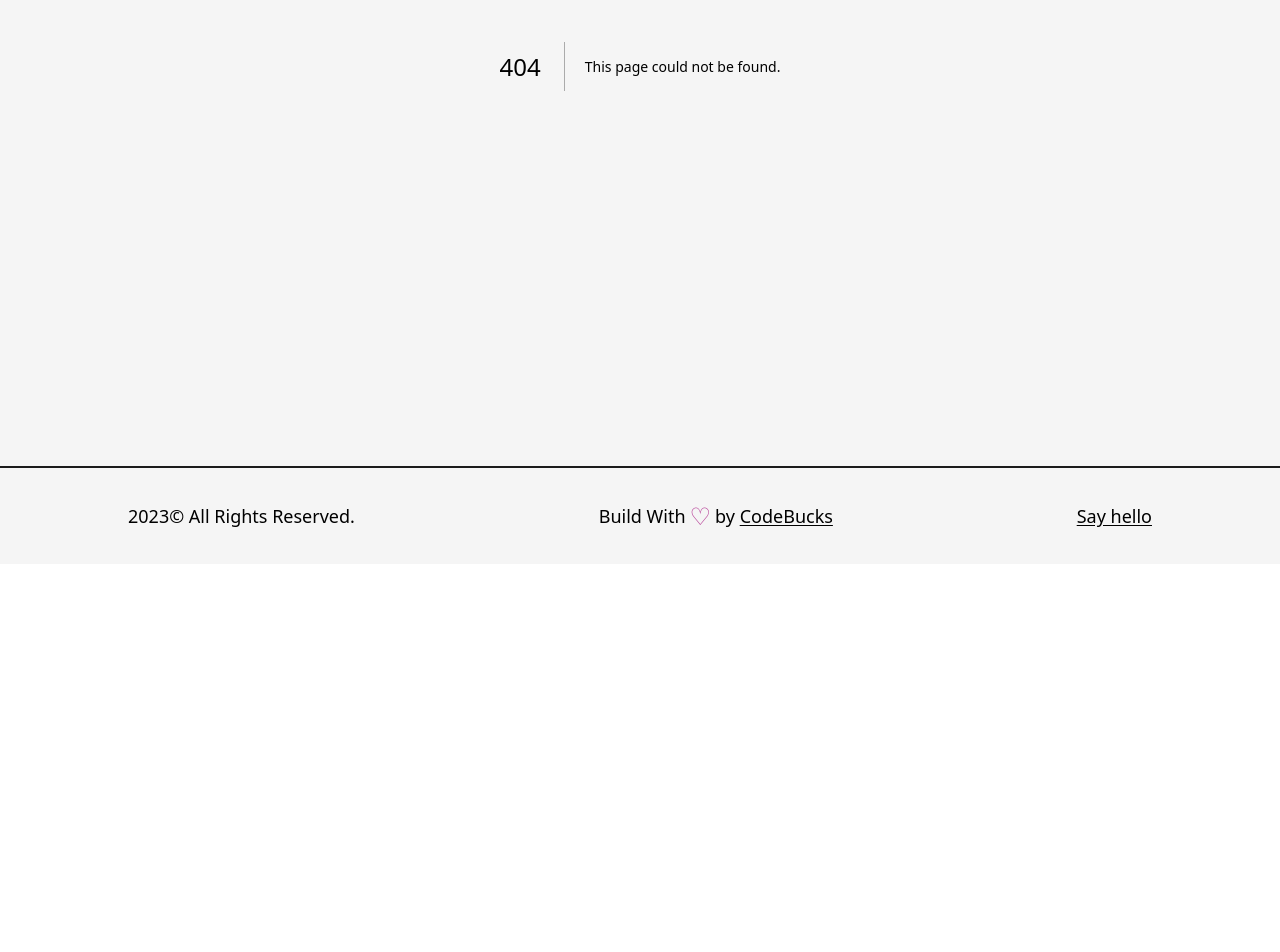
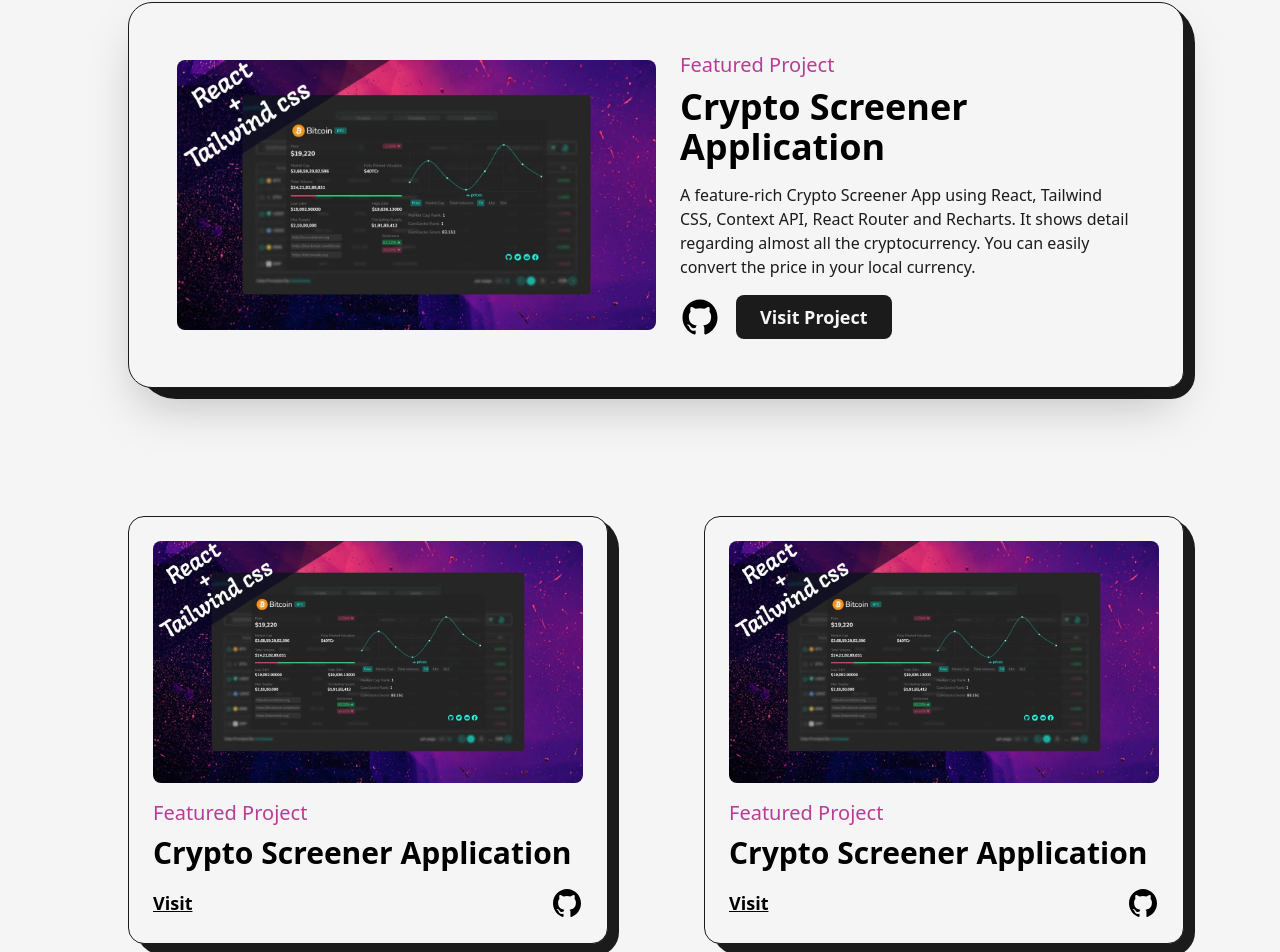
Before and after one commit to LanaVol/portfolio, a Next.js app: page /projects in a window 1280 px wide. Before the commit this address had no page. Shown: the part 422-1374 px from the top of the page. Before the commit the page ends 986 px from the top, so only its background shows below. Built offline with nearby package versions, Linux system fonts and the light colour scheme.

Commit message:
create projectPage

```diff
--- a/src/pages/about.js
+++ b/src/pages/about.js
@@ -50,20 +50,20 @@
                 Biography
               </h2>
               <p className="font-medium">
-                - Hi, I'm CodeBucks, a web developer and UI/UX designer with a
-                passion for creating beautiful, functional, and user-centered
-                digital experiences. With 4 years of experience in the field. I
-                am always looking for new and innovative ways to bring my
-                clients' visions to life.
+                - Hi, I&#039;m CodeBucks, a web developer and UI/UX designer
+                with a passion for creating beautiful, functional, and
+                user-centered digital experiences. With 4 years of experience in
+                the field. I am always looking for new and innovative ways to
+                bring my clients&#039; visions to life.
               </p>
               <p className="my-4 font-medium">
                 - I believe that design is about more than just making things
-                look pretty – it's about solving problems and creating
+                look pretty – it&#039;s about solving problems and creating
                 intuitive, enjoyable experiences for users.
               </p>
               <p className="font-medium">
-                - Whether I'm working on a website, mobile app, or other digital
-                product, I bring my commitment to design excellence and
+                - Whether I&#039;m working on a website, mobile app, or other
+                digital product, I bring my commitment to design excellence and
                 user-centered thinking to every project I work on. I look
                 forward to the opportunity to bring my skills and passion to
                 your next project.
--- /dev/null
+++ b/src/pages/projects.js
@@ -0,0 +1,172 @@
+import React from "react";
+import Head from "next/head";
+import Layout from "@/components/Layout";
+import AnimatedText from "@/components/AnimatedText";
+import Link from "next/link";
+import Image from "next/image";
+import { GithubIcon } from "@/components/Icons";
+import project1 from "../../public/images/projects/crypto-screener-cover-image.jpg";
+
+const FeaturedProject = ({ type, title, summary, img, link, github }) => {
+  return (
+    <article className="w-full flex items-center justify-between rounded-br-2xl rounded-3xl border border-solid border-dark bg-light shadow-2xl p-12 relative">
+      <div className="absolute top-0 -right-3 -z-10 w-[100.5%] h-[103%] rounded-[2.5rem] bg-dark rounded-br-3xl" />
+      <Link
+        href={link}
+        target="_blank"
+        className="w-1/2 cursor-pointer overflow-hidden rounded-lg"
+      >
+        <Image src={img} alt={title} className="w-full h-auto" />
+      </Link>
+
+      <div className="w-1/2 flex flex-col items-start justify-between pl-6">
+        <span className="text-primary font-medium text-xl">{type}</span>
+        <Link
+          href={link}
+          target="_blank"
+          className="hover:underline underline-offset-2"
+        >
+          <h2 className="my-2 w-full text-left text-4xl font-bold">{title}</h2>
+        </Link>
+        <p className="my-2 font-medium text-dark">{summary}</p>
+
+        <div className="mt-2 flex items-center">
+          <Link href={github} target="_blank" className="w-10">
+            <GithubIcon />
+          </Link>
+          <Link
+            href={link}
+            target="_blank"
+            className="ml-4 rounded-lg bg-dark text-light p-2 px-6 text-lg font-semibold"
+          >
+            Visit Project
+          </Link>
+        </div>
+      </div>
+    </article>
+  );
+};
+
+const Project = ({ title, type, img, link, github }) => {
+  return (
+    <article className="w-full flex flex-col items-center justify-center rounded-2xl border border-solid border-dark bg-light p-6 relative relative">
+      <div className="absolute top-0 -right-3 -z-10 w-[101.5%] h-[103%] rounded-[2rem] bg-dark rounded-br-3xl" />
+      <Link
+        href={link}
+        target="_blank"
+        className="w-full cursor-pointer overflow-hidden rounded-lg"
+      >
+        <Image src={img} alt={title} className="w-full h-auto" />
+      </Link>
+
+      <div className="w-full flex flex-col items-start justify-between mt-4">
+        <span className="text-primary font-medium text-xl">{type}</span>
+        <Link
+          href={link}
+          target="_blank"
+          className="hover:underline underline-offset-2"
+        >
+          <h2 className="my-2 w-full text-left text-3xl font-bold">{title}</h2>
+        </Link>
+
+        <div className="w-full mt-2 flex items-center justify-between">
+          <Link
+            href={link}
+            target="_blank"
+            className="rounded-lg text-lg font-semibold underline"
+          >
+            Visit
+          </Link>
+          <Link href={github} target="_blank" className="w-8">
+            <GithubIcon />
+          </Link>
+        </div>
+      </div>
+    </article>
+  );
+};
+
+const projects = () => {
+  return (
+    <>
+      <Head>
+        <title>SV | Projects Page</title>
+        <meta name="description" content="any description" />
+      </Head>
+      <main className="w-full mb-16 flex flex-col items-center justify-center">
+        <Layout className="pt-16">
+          <AnimatedText
+            text="Imagination Trumps Knowledge!"
+            className="mb-16"
+          />
+
+          <div className="grid grid-cols-12 gap-24 gap-y-32">
+            <div className="col-span-12">
+              <FeaturedProject
+                title="Crypto Screener Application"
+                img={project1}
+                summary="A feature-rich Crypto Screener App using React, Tailwind CSS, Context API, React Router and Recharts. It shows detail regarding almost all the cryptocurrency. You can easily convert the price in your local currency."
+                link="/"
+                github="/"
+                type="Featured Project"
+              />
+            </div>
+            <div className="col-span-6">
+              <Project
+                title="Crypto Screener Application"
+                img={project1}
+                summary="A feature-rich Crypto Screener App using React, Tailwind CSS, Context API, React Router and Recharts. It shows detail regarding almost all the cryptocurrency. You can easily convert the price in your local currency."
+                link="/"
+                github="/"
+                type="Featured Project"
+              />
+            </div>
+            <div className="col-span-6">
+              <Project
+                title="Crypto Screener Application"
+                img={project1}
+                summary="A feature-rich Crypto Screener App using React, Tailwind CSS, Context API, React Router and Recharts. It shows detail regarding almost all the cryptocurrency. You can easily convert the price in your local currency."
+                link="/"
+                github="/"
+                type="Featured Project"
+              />
+            </div>
+
+            <div className="col-span-12">
+              <FeaturedProject
+                title="Crypto Screener Application"
+                img={project1}
+                summary="A feature-rich Crypto Screener App using React, Tailwind CSS, Context API, React Router and Recharts. It shows detail regarding almost all the cryptocurrency. You can easily convert the price in your local currency."
+                link="/"
+                github="/"
+                type="Featured Project"
+              />
+            </div>
+            <div className="col-span-6">
+              <Project
+                title="Crypto Screener Application"
+                img={project1}
+                summary="A feature-rich Crypto Screener App using React, Tailwind CSS, Context API, React Router and Recharts. It shows detail regarding almost all the cryptocurrency. You can easily convert the price in your local currency."
+                link="/"
+                github="/"
+                type="Featured Project"
+              />
+            </div>
+            <div className="col-span-6">
+              <Project
+                title="Crypto Screener Application"
+                img={project1}
+                summary="A feature-rich Crypto Screener App using React, Tailwind CSS, Context API, React Router and Recharts. It shows detail regarding almost all the cryptocurrency. You can easily convert the price in your local currency."
+                link="/"
+                github="/"
+                type="Featured Project"
+              />
+            </div>
+          </div>
+        </Layout>
+      </main>
+    </>
+  );
+};
+
+export default projects;
```
